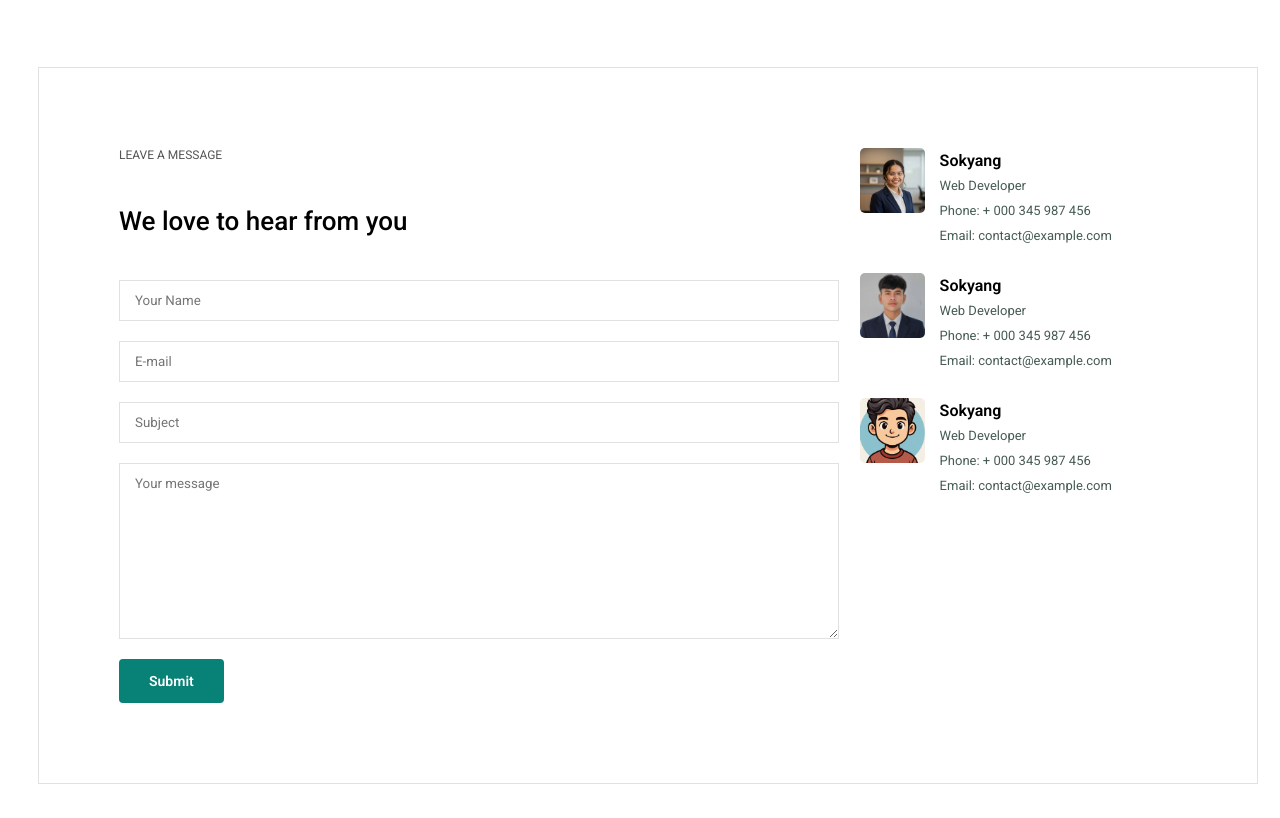
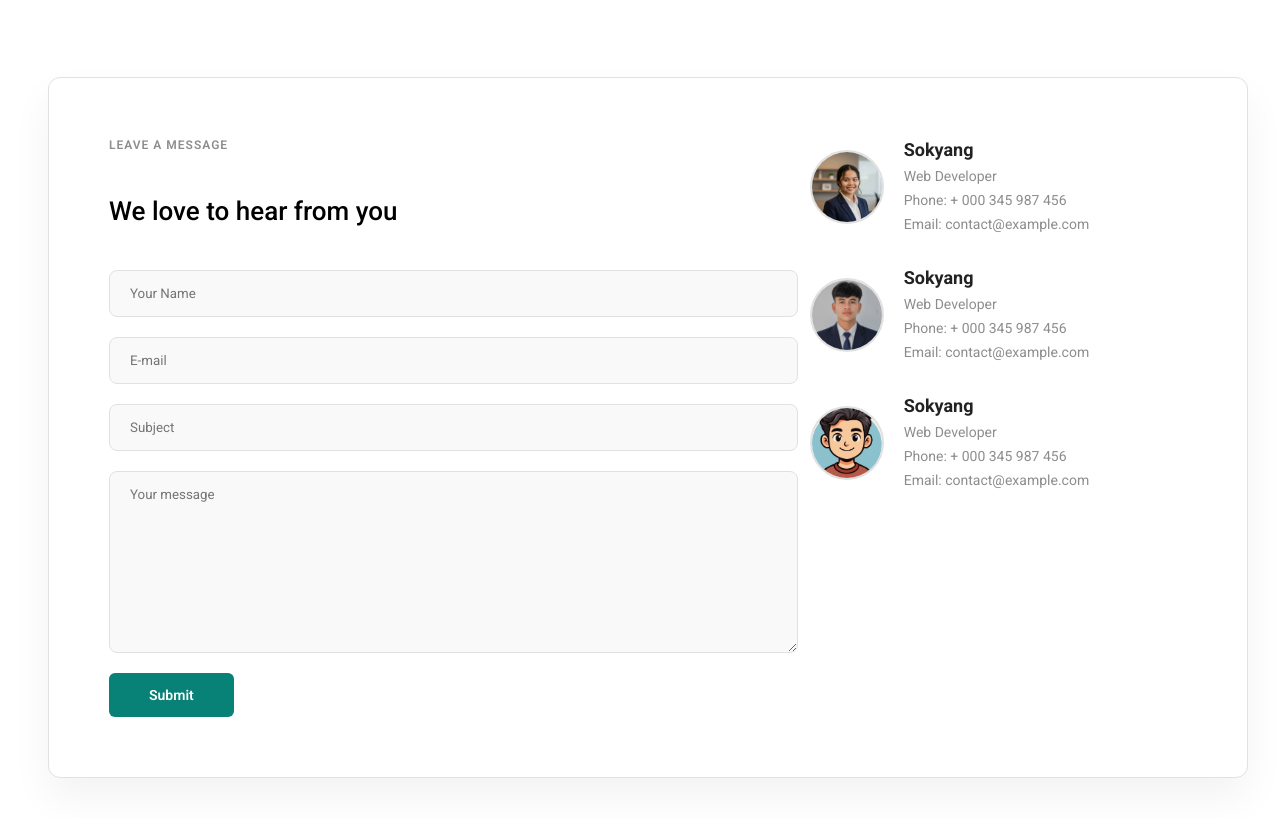
Before and after one commit to Nangcoding/E-comerce.project-js, a plain HTML site: page template/contact.html in a window 1280 px wide. Shown: the part 915-1733 px from the top of the page. Drawn offline with Linux system fonts and the light colour scheme; a web font is replaced by a local one.

Commit message:
feact/contactpage

```diff
--- a/style/contact.css
+++ b/style/contact.css
@@ -89,73 +89,135 @@
 }
 
 /* --- Form & People Section --- */
+:root {
+    --primary-color: #088176;
+    --primary-hover: #066a61;
+    --text-main: #222;
+    --text-muted: #8d8d8d;
+    --bg-light: #f9f9f9;
+    --border-color: #e1e1e1;
+    --shadow: 0 20px 40px rgba(0, 0, 0, 0.05);
+}
+
 #form-details {
     display: flex;
     justify-content: space-between;
-    margin: 30px;
-    padding: 80px;
-    border: 1px solid #e1e1e1;
+    margin: 40px;
+    padding: 60px;
+    border: 1px solid var(--border-color);
+    border-radius: 12px;
+    background-color: #fff;
+    box-shadow: var(--shadow);
 }
 
+/* --- Form Section --- */
 #form-details form {
-    width: 65%;
+    width: 60%;
     display: flex;
     flex-direction: column;
     align-items: flex-start;
 }
 
+#form-details form span {
+    font-size: 12px;
+    font-weight: 600;
+    color: var(--text-muted);
+    letter-spacing: 1px;
+}
+
+#form-details form h2 {
+    font-size: 26px;
+    line-height: 35px;
+    padding: 20px 0;
+}
+
 #form-details form input,
 #form-details form textarea {
     width: 100%;
-    padding: 12px 15px;
+    padding: 15px 20px;
     outline: none;
     margin-bottom: 20px;
-    border: 1px solid #e1e1e1;
+    border: 1px solid var(--border-color);
+    border-radius: 8px;
+    background-color: var(--bg-light);
+    font-family: inherit;
+    transition: 0.3s ease;
+}
+
+/* Interaction: Focus state */
+#form-details form input:focus,
+#form-details form textarea:focus {
+    border-color: var(--primary-color);
+    background-color: #fff;
+    box-shadow: 0 0 8px rgba(8, 129, 118, 0.1);
 }
 
 #form-details form button {
-    background-color: #088176;
+    background-color: var(--primary-color);
     color: #fff;
-    padding: 14px 30px;
+    padding: 14px 40px;
     border: none;
+    border-radius: 6px;
+    font-weight: 600;
     cursor: pointer;
     transition: 0.3s;
 }
 
 #form-details form button:hover {
-    background-color: #066a61;
+    background-color: var(--primary-hover);
+    transform: translateY(-2px);
 }
 
-/* --- People Styling --- */
+/* --- People Section --- */
 #form-details .people {
-    width: 30%;
-    /* Gives the people section its own column */
+    width: 35%;
 }
 
 #form-details .people div {
-    padding-bottom: 25px;
+    padding-bottom: 30px;
     display: flex;
-    align-items: flex-start;
+    align-items: center;
+    /* Better alignment for avatar */
 }
 
 #form-details .people div img {
-    width: 65px;
-    height: 65px;
+    width: 70px;
+    height: 70px;
     object-fit: cover;
-    margin-right: 15px;
-    border-radius: 5px;
-    /* Added slight rounding */
+    margin-right: 20px;
+    border-radius: 50%;
+    /* Circular avatars look more modern */
+    border: 2px solid var(--border-color);
 }
 
 #form-details .people div p {
     margin: 0;
-    font-size: 13px;
-    line-height: 25px;
+    font-size: 14px;
+    line-height: 24px;
+    color: var(--text-muted);
 }
 
 #form-details .people div p span {
     display: block;
-    font-size: 16px;
-    font-weight: 600;
-    color: black;
+    font-size: 18px;
+    font-weight: 700;
+    color: var(--text-main);
+    margin-bottom: 2px;
 }
+
+/* Mobile Responsive */
+@media (max-width: 991px) {
+    #form-details {
+        flex-direction: column;
+        padding: 40px;
+    }
+
+    #form-details form,
+    #form-details .people {
+        width: 100%;
+    }
+
+    #form-details .people {
+        margin-top: 50px;
+    }
+}
```
